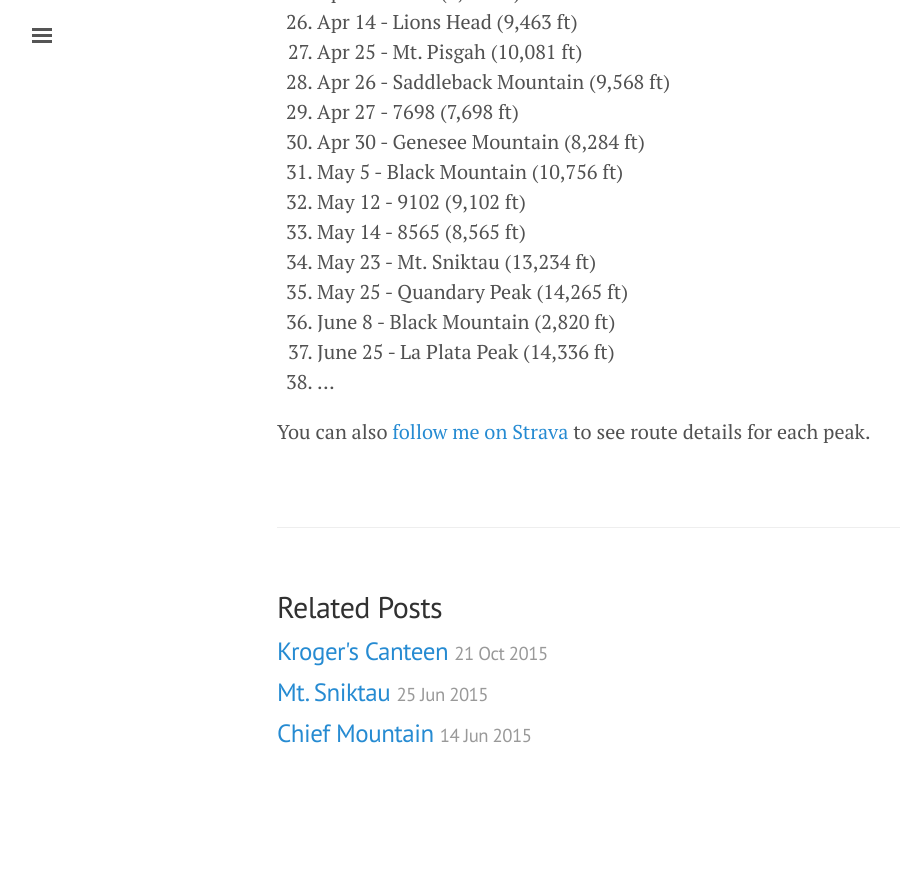
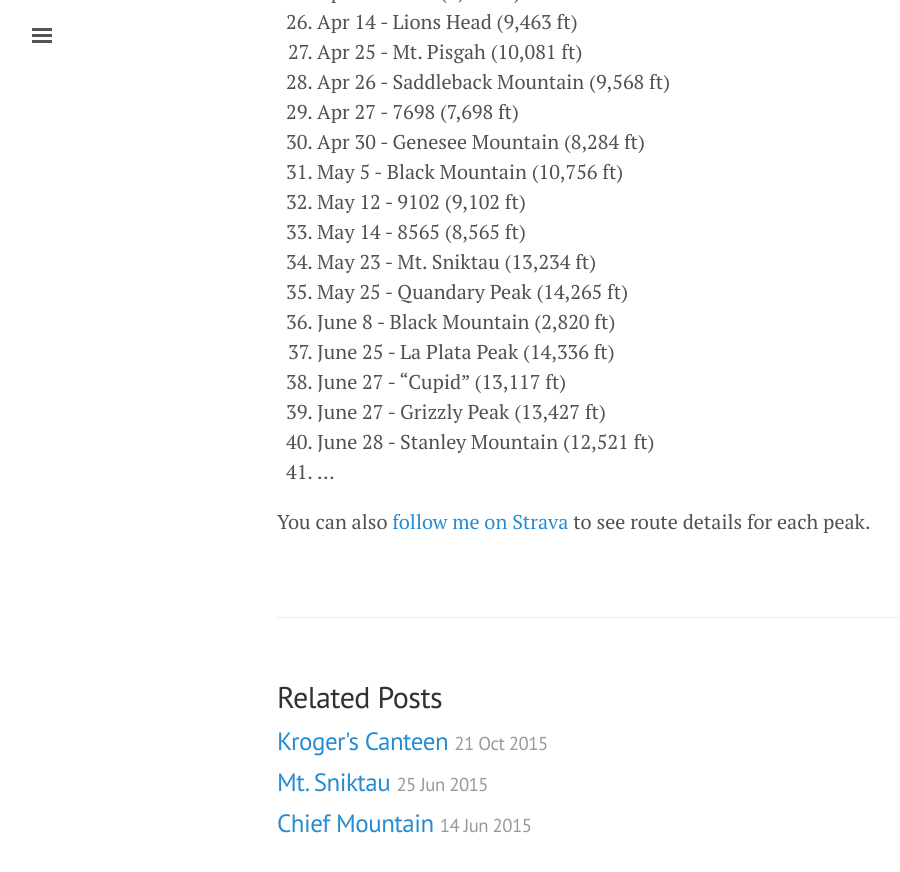
Before and after one commit to jhnnyk/jhnnyk.github.io, a Jekyll site: the page built from _posts/2016-01-26-100-mountains-in-2016.md, in a window 1280 px wide and 900 px high, scrolled down 1255 px. Shown: the top 872 px of the window, without its empty margins (3-903 px from the left). Built offline with Jekyll 4.4.1, drawn with Linux system fonts in a browser that asks for light colours; before the commit the page ends 2065 px from its top, so only the background shows below that.

Commit message:
Cupid, Grizzly and Stanley

```diff
--- a/_posts/2016-01-26-100-mountains-in-2016.md
+++ b/_posts/2016-01-26-100-mountains-in-2016.md
@@ -44,6 +44,9 @@ It's inspired me to stretch myself. So among a few other goals for 2016, I'm str
 35. May 25 - Quandary Peak (14,265 ft)
 36. June 8 - Black Mountain (2,820 ft)
 37. June 25 - La Plata Peak (14,336 ft)
-38. ...
+38. June 27 - "Cupid" (13,117 ft)
+39. June 27 - Grizzly Peak (13,427 ft)
+40. June 28 - Stanley Mountain (12,521 ft)
+41. ...
 
 You can also [follow me on Strava](https://www.strava.com/athletes/149867) to see route details for each peak.
```
